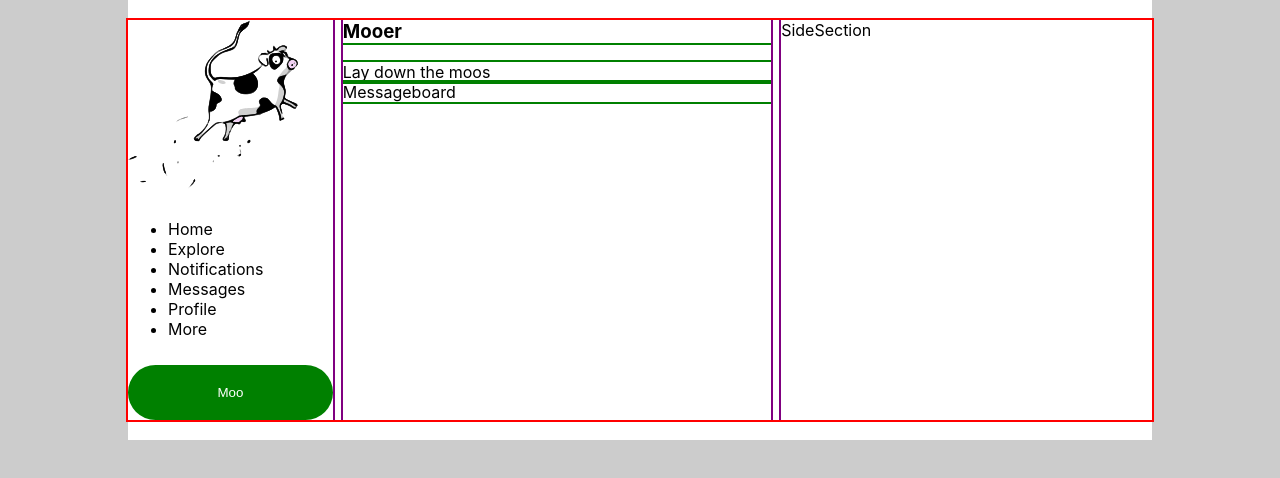
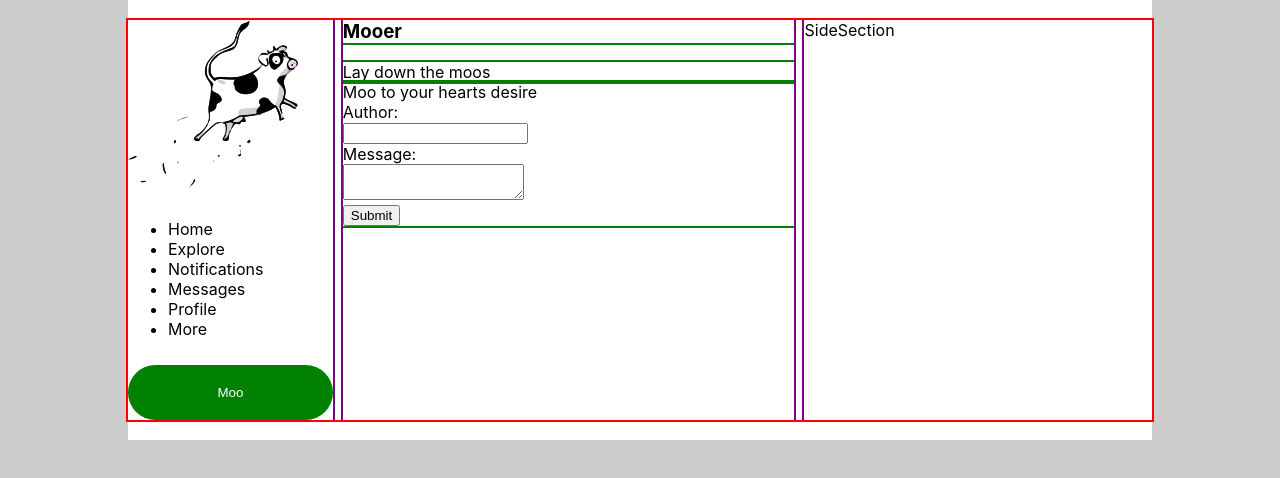
Before and after one commit to 1Tolv2/Twitter-Clone-Nextjs, a Next.js app in the folder client/: page / in a window 1280 px wide. Shown: the top 478 px of the page. Built offline with nearby package versions, Linux system fonts and the light colour scheme.

Commit message:
Successfully posts to the API

```diff
--- a/client/components/Messageboard.jsx
+++ b/client/components/Messageboard.jsx
@@ -1,7 +1,47 @@
-import React from 'react'
+import React, { useState } from "react";
 
 export default function Messageboard() {
+  const [author, setAuthor] = useState("");
+  const [message, setMessage] = useState("")
+
+  function handleOnSubmit(e) {
+    e.preventDefault();
+    console.log(author);
+    console.log(message)
+
+    fetch("http://localhost:9000/", {
+      method: "POST",
+      headers: { "Content-Type": "application/json" },
+      body: JSON.stringify({author, message})
+    }).then(res =>{console.log(res)})
+  }
+
   return (
-    <div>Messageboard</div>
-  )
+    <div>
+      <form onSubmit={handleOnSubmit}>
+        Moo to your hearts desire
+        <br />
+        Author:
+        <br />
+        <input
+          type="text"
+          name="author"
+          value={author}
+          onChange={(e) => setAuthor(e.target.value)}
+        />
+        {/* <input type="text" name="author"/> */}
+        <br />
+        Message:
+        <br />
+        <textarea
+          type="text"
+          name="message"
+          value={message}
+          onChange={(e) => setMessage(e.target.value)}
+        />
+        <br />
+        <button type="submit">Submit</button>
+      </form>
+    </div>
+  );
 }
```
